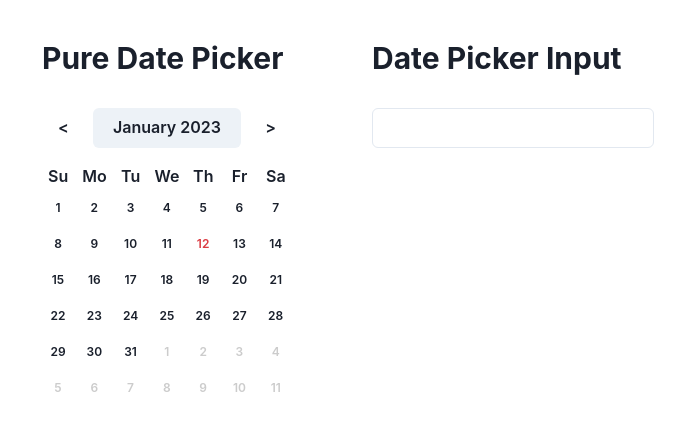
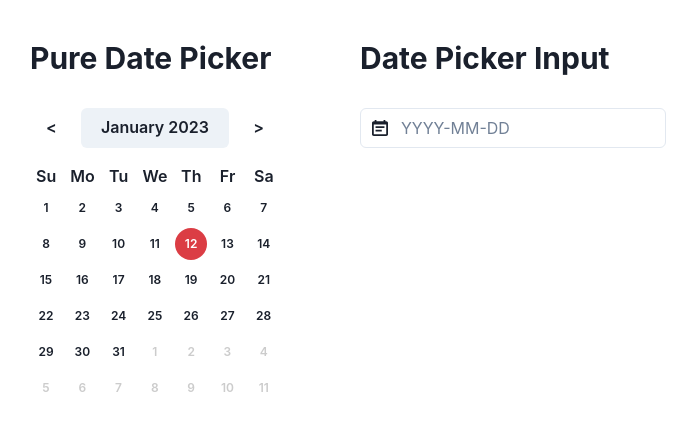
Before and after one commit to lizzyyang9534/date-picker, a React (Create React App) app: page / in a window 1280 px wide. Shown: the top 430 px of the page, without its empty margins (292-989 px from the left). Built offline with nearby package versions, Linux system fonts and the light colour scheme.

Commit message:
feat: complete date input and sync with date picker

```diff
--- a/src/App.tsx
+++ b/src/App.tsx
@@ -4,7 +4,8 @@ import './App.css';
 import { DatePicker, DatePickerInput } from './components/datePicker';
 
 function App() {
-  const [date, setDate] = useState(new Date());
+  const [date1, setDate1] = useState(new Date());
+  const [date2, setDate2] = useState(new Date());
 
   return (
     <Flex gap={20} py={10} justify="center">
@@ -13,10 +14,10 @@ function App() {
           Pure Date Picker
         </Heading>
         <DatePicker
-          date={date}
+          date={date1}
           onSelect={(date) => {
             console.log('selected date:', date);
-            setDate(date);
+            setDate1(date);
           }}
         />
       </Box>
@@ -26,10 +27,10 @@ function App() {
           Date Picker Input
         </Heading>
         <DatePickerInput
-          date={date}
+          date={date2}
           onSelect={(date) => {
             console.log('selected date:', date);
-            setDate(date);
+            setDate2(date);
           }}
         />
       </Box>
--- a/src/components/datePicker/index.tsx
+++ b/src/components/datePicker/index.tsx
@@ -2,6 +2,8 @@ import {
   Button,
   Flex,
   Input,
+  InputGroup,
+  InputLeftElement,
   Popover,
   PopoverBody,
   PopoverContent,
@@ -9,6 +11,7 @@ import {
   Portal,
   SimpleGrid,
   Text,
+  useDisclosure,
 } from '@chakra-ui/react';
 import { useMachine } from '@xstate/react';
 import { DatePickerProps } from './types';
@@ -18,7 +21,14 @@ import {
   DATE_PICKER_EVENT,
   DATE_PICKER_STATE,
 } from './machine';
-import { isSameDay, isToday } from './utils';
+import {
+  formatISODate,
+  isSameDay,
+  isToday,
+  isValidISODateString,
+} from './utils';
+import { useEffect, useState } from 'react';
+import { CalendarIcon } from '@chakra-ui/icons';
 
 const DatePicker = ({ date, onSelect }: DatePickerProps) => {
   const [state, send] = useMachine(datePickerMachine, {
@@ -47,6 +57,10 @@ const DatePicker = ({ date, onSelect }: DatePickerProps) => {
       send({ type: DATE_PICKER_EVENT.SWITCH_YEAR_VIEW });
     }
   };
+
+  useEffect(() => {
+    send({ type: DATE_PICKER_EVENT.UPDATE_SELECTED_DATE, date });
+  }, [date, send]);
 
   return (
     <Flex direction="column" width="250px" minH="296px">
@@ -156,15 +170,55 @@ const DatePicker = ({ date, onSelect }: DatePickerProps) => {
 };
 
 const DatePickerInput = ({ date, onSelect }: DatePickerProps) => {
+  const { isOpen, onToggle, onClose } = useDisclosure();
+
+  const [innerDate, setInnerDate] = useState(date);
+  const [inputValue, setInputValue] = useState('');
+  const [isInvalid, setIsInvalid] = useState(false);
+
+  const handleDateInput = (dateString: string) => {
+    const isValid = isValidISODateString(dateString);
+    if (isValid) {
+      setInnerDate(new Date(dateString));
+    }
+    setIsInvalid(!isValid);
+  };
+
   return (
-    <Popover placement="bottom-start" offset={[0, 0]}>
+    <Popover
+      placement="bottom-start"
+      offset={[0, 0]}
+      isOpen={isOpen}
+      onClose={onClose}
+    >
       <PopoverTrigger>
-        <Input />
+        <InputGroup>
+          <InputLeftElement
+            color={isOpen ? 'blue.500' : 'inherit'}
+            cursor="pointer"
+            children={<CalendarIcon />}
+            onClick={onToggle}
+          />
+          <Input
+            placeholder="YYYY-MM-DD"
+            value={inputValue}
+            isInvalid={!!inputValue && isInvalid}
+            onBlur={(e) => handleDateInput(e.target.value)}
+            onChange={(e) => setInputValue(e.target.value)}
+          />
+        </InputGroup>
       </PopoverTrigger>
       <Portal>
         <PopoverContent w="auto">
           <PopoverBody>
-            <DatePicker date={date} onSelect={onSelect} />
+            <DatePicker
+              date={innerDate}
+              onSelect={(date) => {
+                onSelect(date);
+                onClose();
+                setInputValue(formatISODate(date));
+              }}
+            />
           </PopoverBody>
         </PopoverContent>
       </Portal>
--- a/src/components/datePicker/machine.ts
+++ b/src/components/datePicker/machine.ts
@@ -17,6 +17,7 @@ enum Event {
   SWITCH_YEAR_VIEW = 'SWITCH_YEAR_VIEW',
   PREVIOUS = 'PREVIOUS',
   NEXT = 'NEXT',
+  UPDATE_SELECTED_DATE = 'UPDATE_SELECTED_DATE',
 }
 
 type DatePickerContext = {
@@ -41,7 +42,7 @@ const datePickerMachine = createMachine<DatePickerContext>(
       year: NOW.getFullYear(),
       years: [],
     },
-    entry: ['assignDefaultDate', 'assignMonthAndYear', 'assignDates'],
+    entry: ['assignDefaultDate', 'assignDefaultMonthAndYear', 'assignDates'],
     initial: State.DATE_VIEW,
     states: {
       [State.DATE_VIEW]: {
@@ -93,6 +94,11 @@ const datePickerMachine = createMachine<DatePickerContext>(
         },
       },
     },
+    on: {
+      [Event.UPDATE_SELECTED_DATE]: {
+        actions: ['assignSelectedDate', 'updateMonthAndYear', 'assignDates'],
+      },
+    },
   },
   {
     actions: {
@@ -104,7 +110,7 @@ const datePickerMachine = createMachine<DatePickerContext>(
             ? initialDate
             : new Date(),
       }),
-      assignMonthAndYear: assign({
+      assignDefaultMonthAndYear: assign({
         month: ({ defaultDate }) => defaultDate.getMonth(),
         year: ({ defaultDate }) => defaultDate.getFullYear(),
       }),
@@ -162,6 +168,12 @@ const datePickerMachine = createMachine<DatePickerContext>(
           );
         },
       }),
+      updateMonthAndYear: assign({
+        month: ({ selectedDate, month }) =>
+          selectedDate ? selectedDate.getMonth() : month,
+        year: ({ selectedDate, year }) =>
+          selectedDate ? selectedDate.getFullYear() : year,
+      }),
     },
   }
 );
--- a/src/components/datePicker/utils.ts
+++ b/src/components/datePicker/utils.ts
@@ -1,5 +1,8 @@
 import { range } from '../../utils/list';
+import { toIntWithMinDigits } from '../../utils/number';
 
+// Date Utils
+// These date utils can be replaced with any date utility library ex. date-fns
 export const daysInMonth = (month: number, year: number) => {
   return new Date(year, getNextMonth(month), 0).getDate();
 };
@@ -19,7 +22,6 @@ export const getNextMonthWithYear = (month: number, year: number) => {
     ? { month: 0, year: year + 1 }
     : { month: month + 1, year };
 };
-
 export const isToday = (date: Date) => {
   const today = new Date();
   return (
@@ -35,6 +37,19 @@ export const isSameDay = (dateLeft: Date, dateRight: Date) => {
     dateLeft.getFullYear() === dateRight.getFullYear()
   );
 };
+export const formatISODate = (date: Date) => {
+  return `${date.getFullYear()}-${toIntWithMinDigits(
+    date.getMonth() + 1,
+    2
+  )}-${toIntWithMinDigits(date.getDate(), 2)}`;
+};
+export const isValidISODateString = (dateString: string) => {
+  if (!dateString) {
+    return false;
+  }
+  return /\d{4}-[01]\d-[0-3]\d/.test(dateString);
+};
+// Date Utils end
 
 export const getDisplayDates = (
   month: number,
--- /dev/null
+++ b/src/utils/number.ts
@@ -0,0 +1,4 @@
+export const toIntWithMinDigits = (num: number, digits: number) =>
+  num.toLocaleString('en-US', {
+    minimumIntegerDigits: digits,
+  });
```
